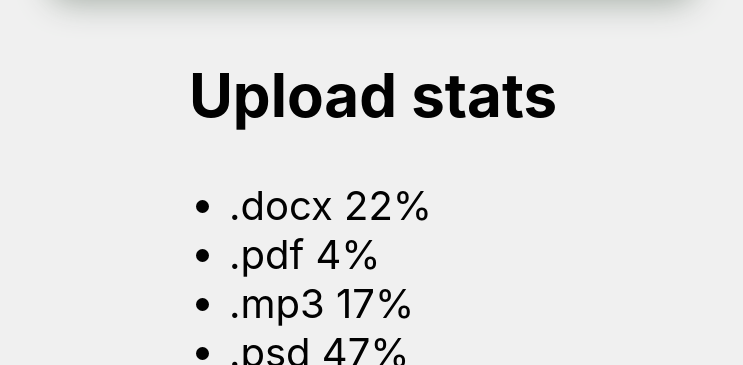
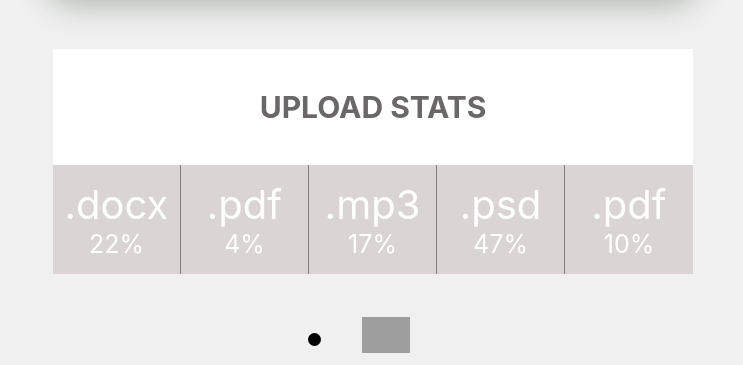
Before and after one commit to MikiMarcinkowski/goit-react-hw-01-components, a React (Create React App) app: page / in a window 1280 px wide. Shown: the part 587-952 px from the top of the page, without its empty margins (267-1010 px from the left). Built offline with nearby package versions, Linux system fonts and the light colour scheme; grey boxes are pictures that could not be loaded.

Commit message:
css for task 2

```diff
--- a/src/components/Statistics/statistics.jsx
+++ b/src/components/Statistics/statistics.jsx
@@ -1,15 +1,26 @@
+import css from './statistics.module.css';
 
+export const Statistics = ({ stats, title }) => {
+  return (
+    <div className={css.statistics}>
+      <h2 className={css.statsTitle}>{title}</h2>
+      <ul className={css.statsList}>
+        {stats.map(stat => (
+          <li className={css.item} key={stat.id}>
+            <span className={css.label}>{stat.label}</span>
+            <span className={css.percentage}> {stat.percentage}%</span>
+          </li>
+        ))}
+      </ul>
+    </div>
+  );
+};
 
-export const Statistics = ({ stats, title }) => (
-  <div>
-    <h2>{title}</h2>
-    <ul>
-      {stats.map(stat => (
-        <li class="item" key={stat.id}>
-          <span class="label">{stat.label}</span>
-          <span class="percentage"> {stat.percentage}%</span>
-        </li>
-      ))}
-    </ul>
-  </div>
-);
+// const liItem = document.querySelector('.item');
+// liItem.style.backgroundColor = '#';
+// const setBg = () => {
+//   const randomColor = Math.floor(Math.random() * 16777215).toString(16);
+// liItem.style.backgroundColor = '#' + randomColor;
+
+// };
+//  setBg();
--- /dev/null
+++ b/src/components/Statistics/statistics.module.css
@@ -0,0 +1,56 @@
+.statistics {
+  display: block;
+  width: 50%;
+  margin: 40px;
+  border-radius: 25px;
+  text-align: center;
+  text-decoration: none;
+}
+
+.statsTitle {
+  text-transform: uppercase;
+  font-size: 30px;
+  display: block;
+  background-color: white;
+  padding: 40px;
+  text-align: center;
+  color: rgb(105, 103, 103);
+  margin: 0;
+}
+
+.statsList {
+    display: grid;
+  grid-template-columns: repeat(5, 1fr);
+  grid-auto-rows: minmax(60px, auto);
+  list-style: none;
+  align-items: center;
+  justify-content: center;
+
+  padding: 0;
+  margin: 0;
+  border-radius: 0 0 5px 5px;
+
+}
+
+.item {
+  display: flex;
+  flex-direction: column;
+  padding: 15px 0px;
+  justify-content: space-around;
+  background-color: rgb(219, 212, 212);
+  border-right: solid 1px grey;
+}
+
+.item:last-child {
+  border-right: none;
+
+}
+
+.label,
+.percentage {
+  color: white;
+}
+
+.percentage {
+  font-size: 25px;
+}
```
